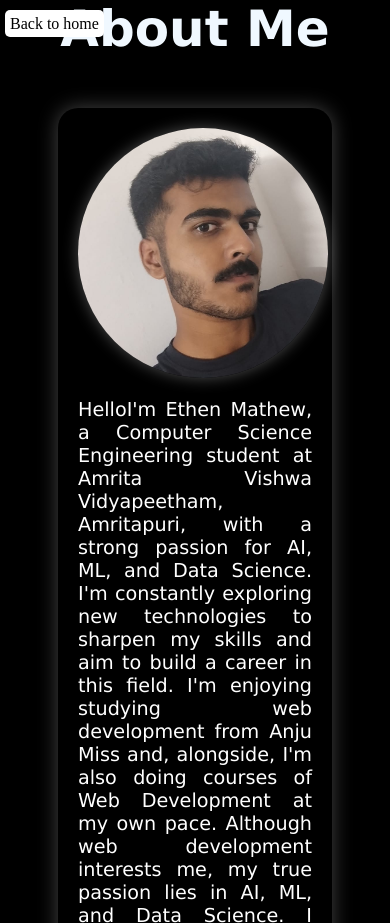
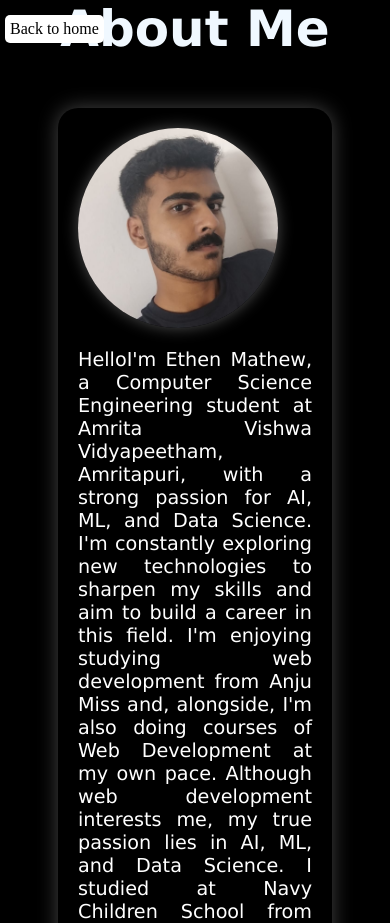
Before and after one commit to Mathewjod/about, a plain HTML site: page index.html in a window 390 px wide. Shown: the top 923 px of the page. Drawn offline with Linux system fonts and the light colour scheme.

Commit message:
Update aboutM.css

```diff
--- a/aboutM.css
+++ b/aboutM.css
@@ -8,6 +8,9 @@ nav ul li a{
     background-color:white;
     padding: 5px;
     border-radius: 5px;
+    transition: .5s;
+    display: inline-block;
+
 
 
 
@@ -22,6 +25,8 @@ nav ul li a{
     margin-top: 15px;
     margin-left: 5px;
     position: fixed;
+    color: #4d6cab;
+
 
 
 
@@ -69,3 +74,30 @@ h1{
     object-fit: cover;
 
 }
+ul{
+    list-style: none;
+
+
+}
+ul li :hover {
+    color: #4d6cab;
+    transform: scale(1.1);
+
+}
+li{
+    color: rgb(190, 154, 106);
+}
+@media(max-width:400px){
+    .pic  {
+        width: 200px;
+        height: 200px;
+    }
+
+}
+@media(max-width:320px){
+    .pic  {
+        width: 150px;
+        height: 150px;
+    }
+
+}
```
